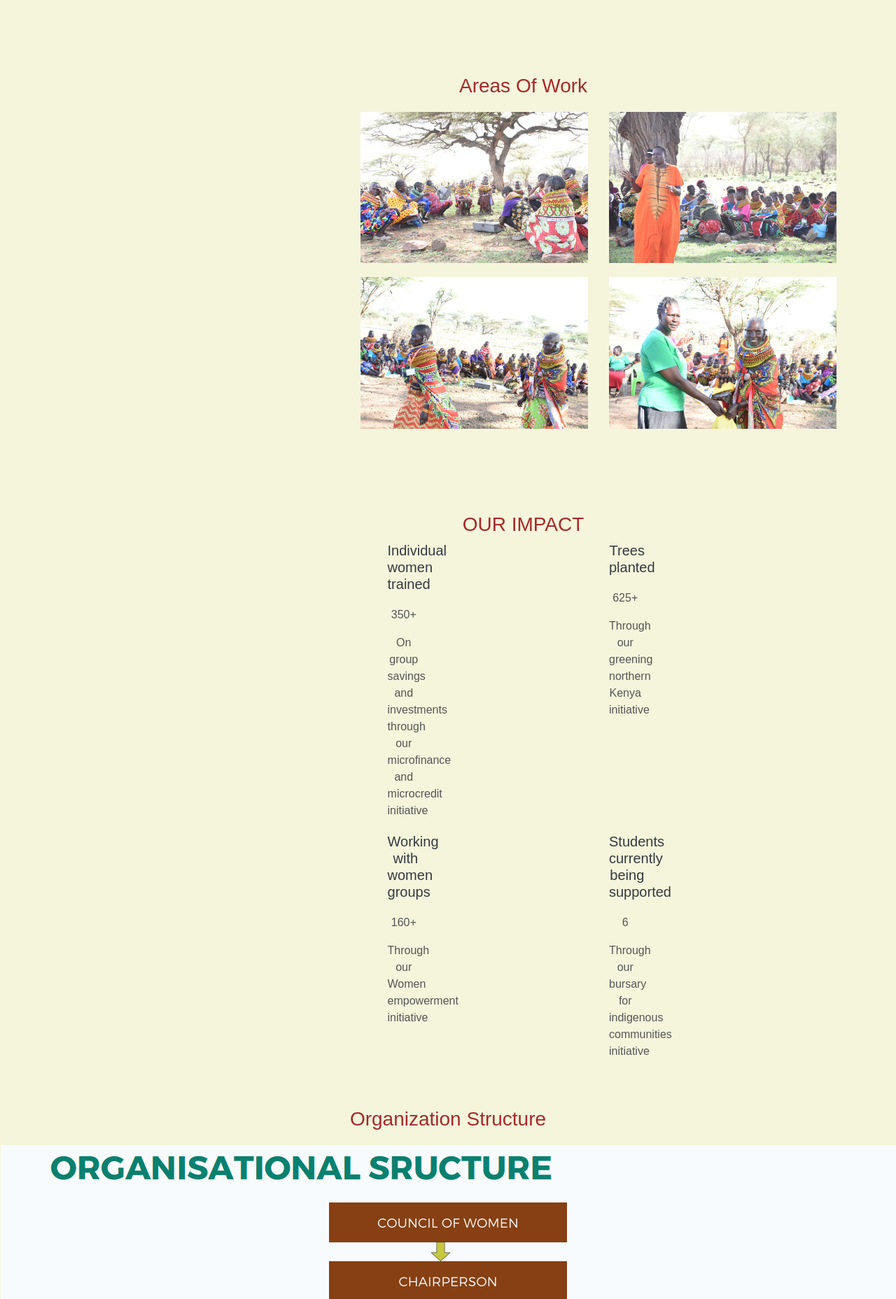
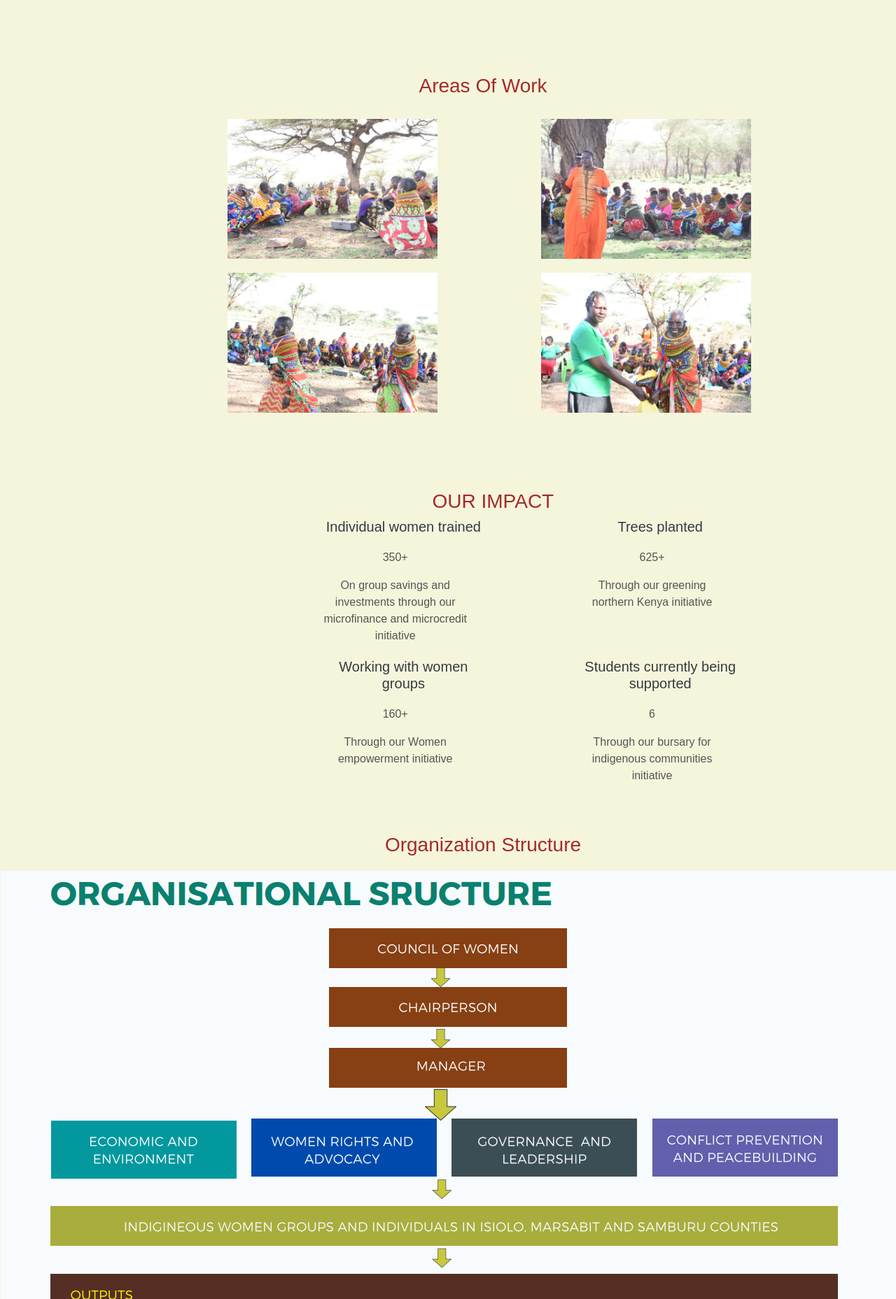
Before and after one commit to SydneyWamalwa/queenofpeace, a Flask app: page / in a window 1280 px wide. Shown: the part 1306-3163 px from the top of the page at 70% size. Run offline with Flask 2, Linux system fonts and the light colour scheme; some libraries are stand-ins or nearby versions.

Commit message:
UI changes 1 made

```diff
--- a/templates/index.html
+++ b/templates/index.html
@@ -107,6 +107,15 @@ nav ul li a.donate-link {
             border-radius: 8px;
         }
 
+        #about{
+            margin-right: 100px;
+        }
+        #work{
+            margin-right: 100px;
+        }
+        #impact{
+            margin-right: 100px;
+        }
         h2 {
             color: #343a40;
             font-size: 28px; /* Updated font size */
@@ -169,14 +178,6 @@ nav ul li a.donate-link {
             width: 100%;
         }
 
-        #work {
-            text-align: center;
-            margin: 20px 0;
-            width: 100%;
-            background-color: beige;
-            padding: 30px;
-            border-radius: 8px;
-        }
 
         h2 {
             color: #343a40;
@@ -188,10 +189,35 @@ nav ul li a.donate-link {
             color: black;
         }
 
+        #work {
+    text-align: center;
+    margin: 20px 0;
+    width: 100%;
+    background-color: beige;
+    padding: 30px;
+    border-radius: 8px;
+}
+
+#work h2 {
+    color: #343a40;
+    font-size: 28px;
+}
+
+#work p {
+    color: black;
+}
+
+.work-item-row {
+    display: flex;
+    justify-content: center;
+    flex-wrap: wrap;
+}
+
 .work-item {
     position: relative;
     overflow: hidden;
-            margin-bottom: 20px;
+    margin: 10px;
+    max-width: 300px;
 }
 
 .work-item img {
@@ -308,12 +334,13 @@ nav ul li a.donate-link {
 .impact-item {
     margin-bottom: 20px;
     text-align: center;
-    width: calc(25% - 20px); /* Adjust width as needed */
+    width: calc(75% - 20px); /* Adjust width as needed */
 }
 
 .impact-item h3 {
     color: #343a40;
     font-size: 20px;
+    text-align: center;
 }
 
 .impact-item p {
@@ -439,6 +466,7 @@ nav ul li a.donate-link {
             justify-content: space-around;
             flex-wrap: wrap;
             text-align: center;
+            width: 100%;
         }
 
         .boarditem {
@@ -733,9 +761,9 @@ nav ul li a.donate-link {
 
     <section id="work">
         <div class="container">
-            <div class="row">
+            <div>
                 <div class="col-md-12">
-                    <h3>Areas Of Work</h3>
+                    <h3 style="text-align: center; margin-left: 100px;">Areas Of Work</h3>
 
                     <div class="row">
                         <!-- Work Item 1 -->
@@ -798,10 +826,10 @@ nav ul li a.donate-link {
     </section>
 
     <section id="impact">
-        <div class="container d-flex align-items-center justify-content-center" style="height: 100vh;">
-            <div class="row justify-content-center">
+        <div>
+            <div class="row">
                 <div class="col-md-11 text-center pl-15">
-                    <h2>OUR IMPACT</h2>
+                    <h2 style="text-align: center;">OUR IMPACT</h2>
 
                     <div class="row">
                         <div class="col-md-6">
@@ -844,7 +872,7 @@ nav ul li a.donate-link {
 
     <section class="org">
         <div>
-            <h3>Organization Structure</h3>
+            <h3 style="text-align: center; margin-left: 100px;">Organization Structure</h3>
             <img src="/static/images/Screenshot 2024-01-18 130238.png" alt="organization structure">
         </div>
     </section>
```
Also changed, not shown: 1 other file. Lines whose indentation alone changed are shown as unchanged.
